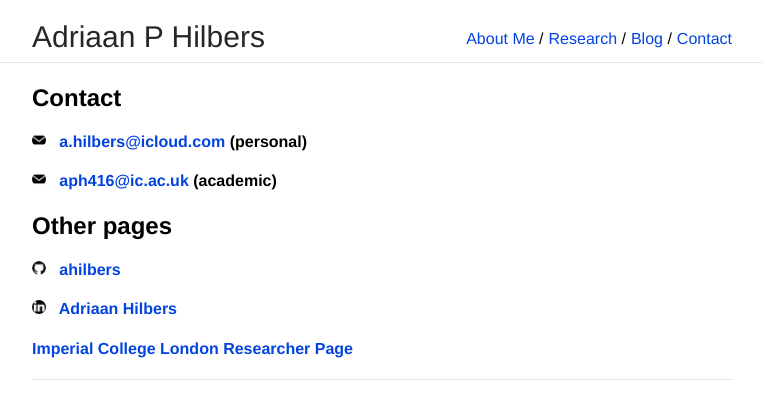
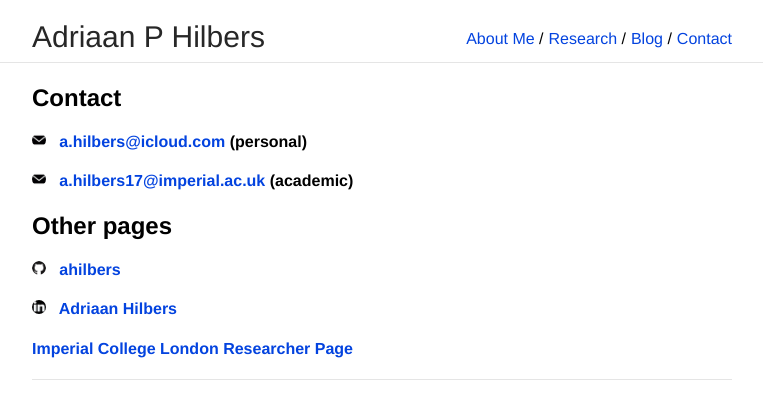
Before and after one commit to ahilbers/ahilbers.github.io, a Jekyll site: the page built from contact.md, in a window 1280 px wide. Shown: the top 419 px of the page, without its empty margins (258-1021 px from the left). Built offline with Jekyll 4.4.1, drawn with Linux system fonts in a browser that asks for light colours; our own code applies the rules of GitHub Pages for plain Markdown files.

Commit message:
fix email

```diff
--- a/contact.md
+++ b/contact.md
@@ -7,7 +7,7 @@ is_contact: true
 
 #### <img class="inline-picture" src="images/email.png"> &nbsp; [a.hilbers@icloud.com](mailto:a.hilbers@icloud.com) (personal)
 
-#### <img class="inline-picture" src="images/email.png"> &nbsp; [aph416@ic.ac.uk](mailto:a.hilbers17@imperial.ac.uk) (academic)
+#### <img class="inline-picture" src="images/email.png"> &nbsp; [a.hilbers17@imperial.ac.uk](mailto:a.hilbers17@imperial.ac.uk) (academic)
 
 
 
```
